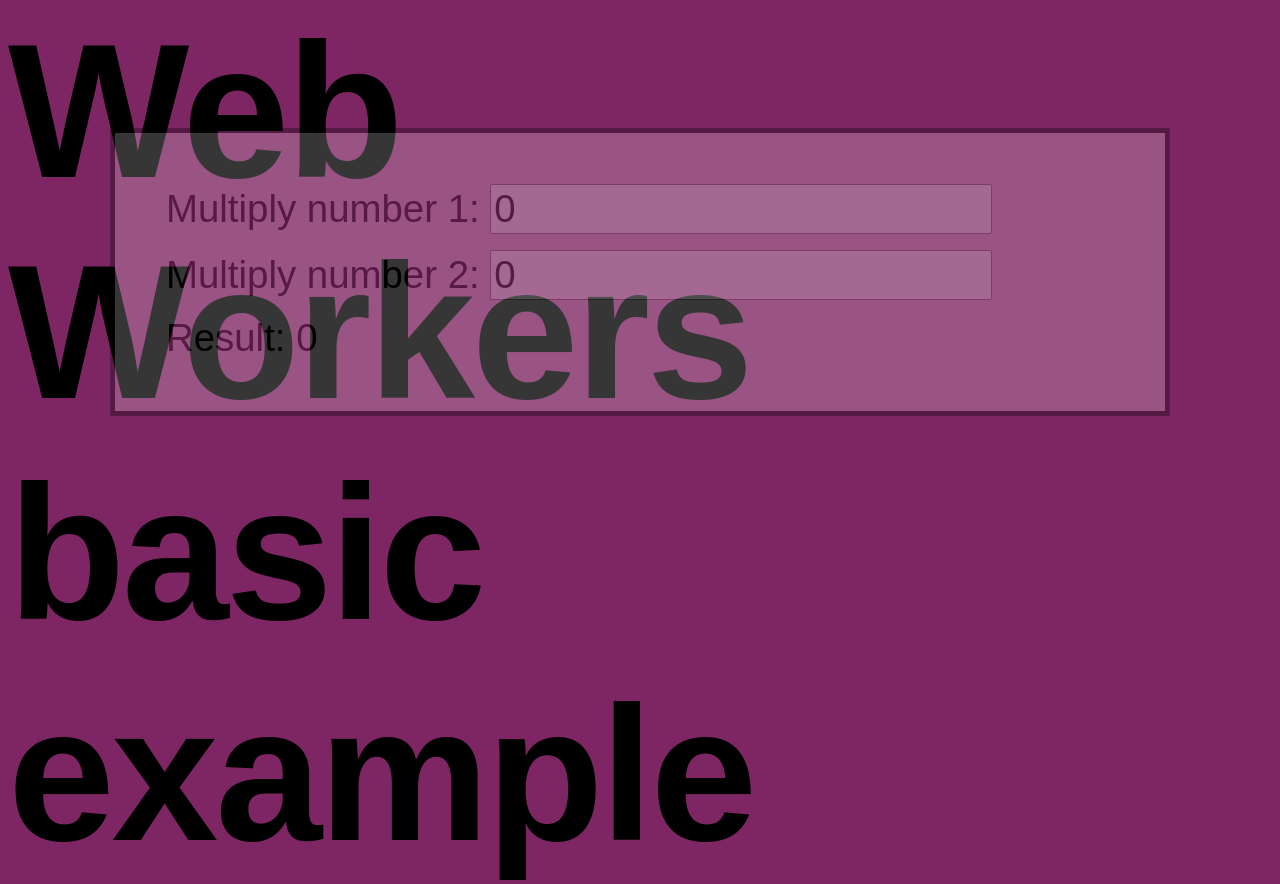
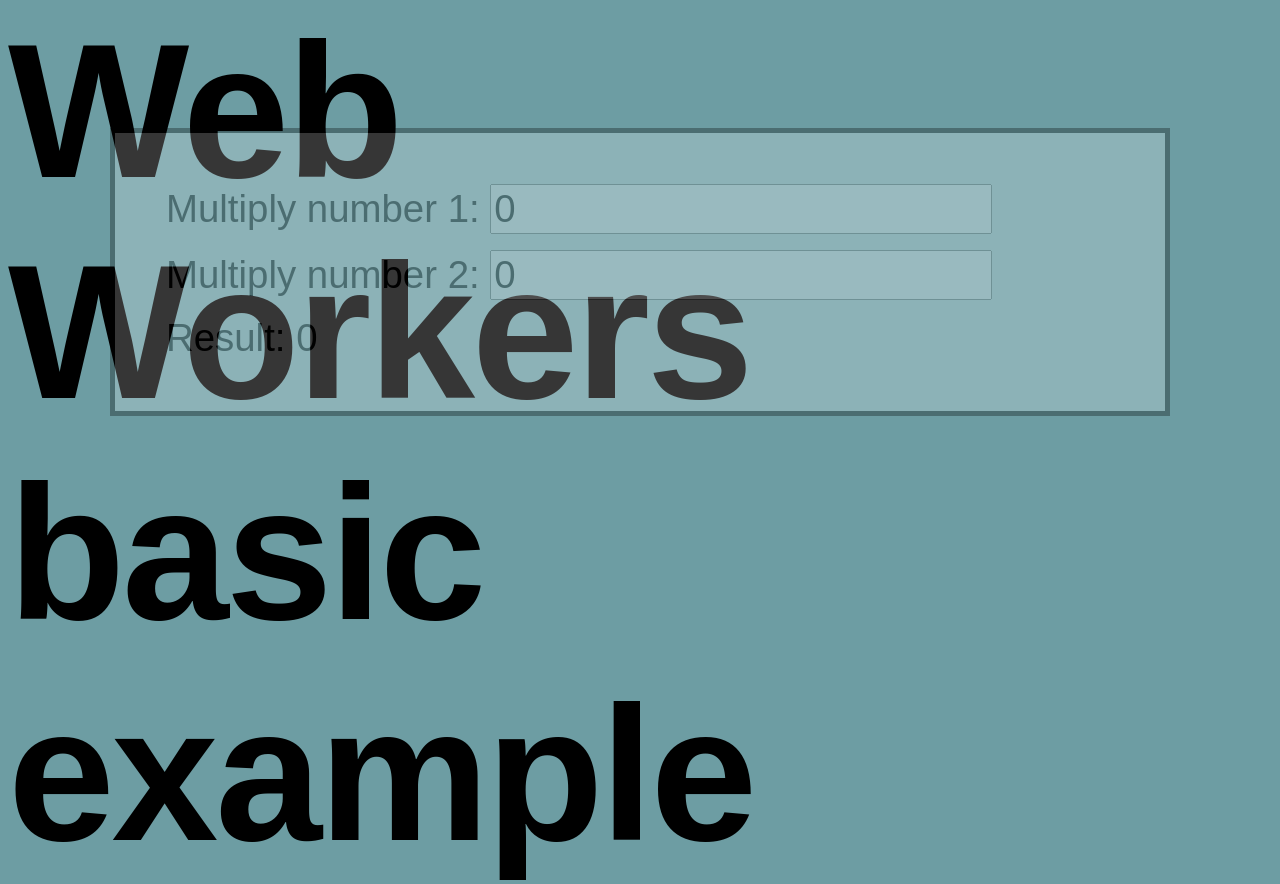
Before and after one commit to shivanir-js/DedicatedWebWorkerTutorial, a website: page Part2/End/index.html in a window 1280 px wide. Drawn offline with Linux system fonts and the light colour scheme.

Commit message:
Change Color of the front page

```diff
--- a/Part2/End/style.css
+++ b/Part2/End/style.css
@@ -1,5 +1,5 @@
 html {
-	background-color: #7D2663;
+	background-color: rgb(109, 157, 163);
 	font-family: sans-serif;
 }
 
```
